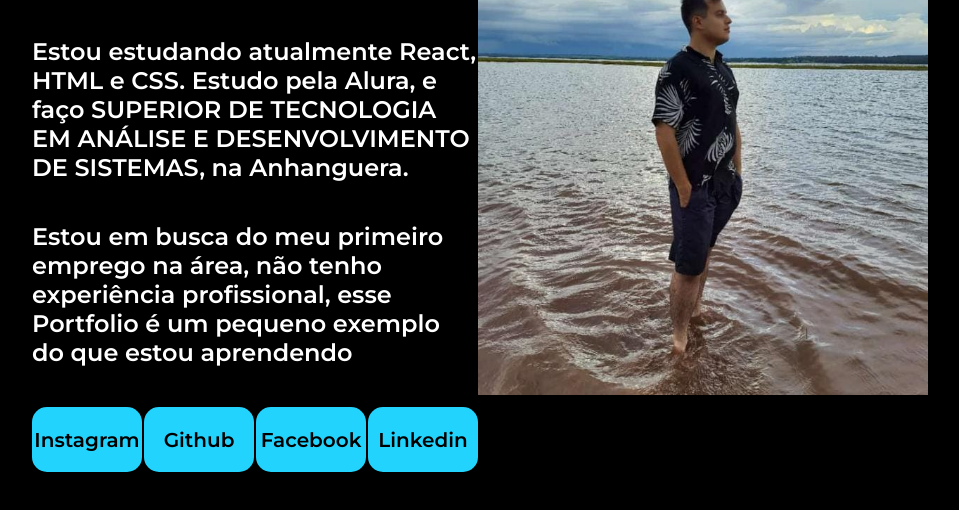
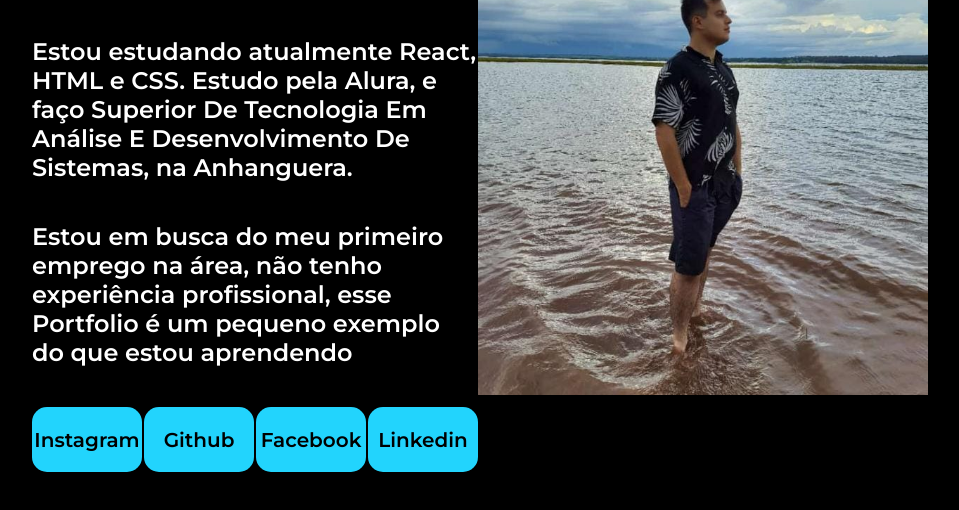
Before and after one commit to Emy-king/Portifolio, a plain HTML site: page index.html in a window 1280 px wide. Shown: the part 260-770 px from the top of the page, without its empty margins (160-1119 px from the left). Drawn offline with Linux system fonts and the light colour scheme.

Commit message:
Update index.html

```diff
--- a/index.html
+++ b/index.html
@@ -12,7 +12,7 @@
     <main class="apresentacao">
     <section class="apresentacao__conteudo">
             <h1 class="apresentacao__conteudo__titulo">Ola! Eu sou Eduardo Emydio  <strong class="titulo-destaque"> estudante de Front-end </strong></h1>
-            <p class="apresentacao__conteudo__paragrafo">Estou estudando atualmente React, HTML e CSS. Estudo pela Alura, e faço SUPERIOR DE TECNOLOGIA EM ANÁLISE E DESENVOLVIMENTO DE SISTEMAS, na Anhanguera.</p>
+            <p class="apresentacao__conteudo__paragrafo">Estou estudando atualmente React, HTML e CSS. Estudo pela Alura, e faço Superior De Tecnologia Em Análise E Desenvolvimento De Sistemas, na Anhanguera.</p>
             <p class="apresentacao__conteudo__paragrafo"> Estou em busca do meu primeiro emprego na área, não tenho experiência profissional, esse Portfolio é um pequeno exemplo do que estou aprendendo </p>
             <div class="apresentacao__links">
             <a class="apresentacao__links__link" href="https://instagram.com/eduardoemydio/">Instagram</a>
```
